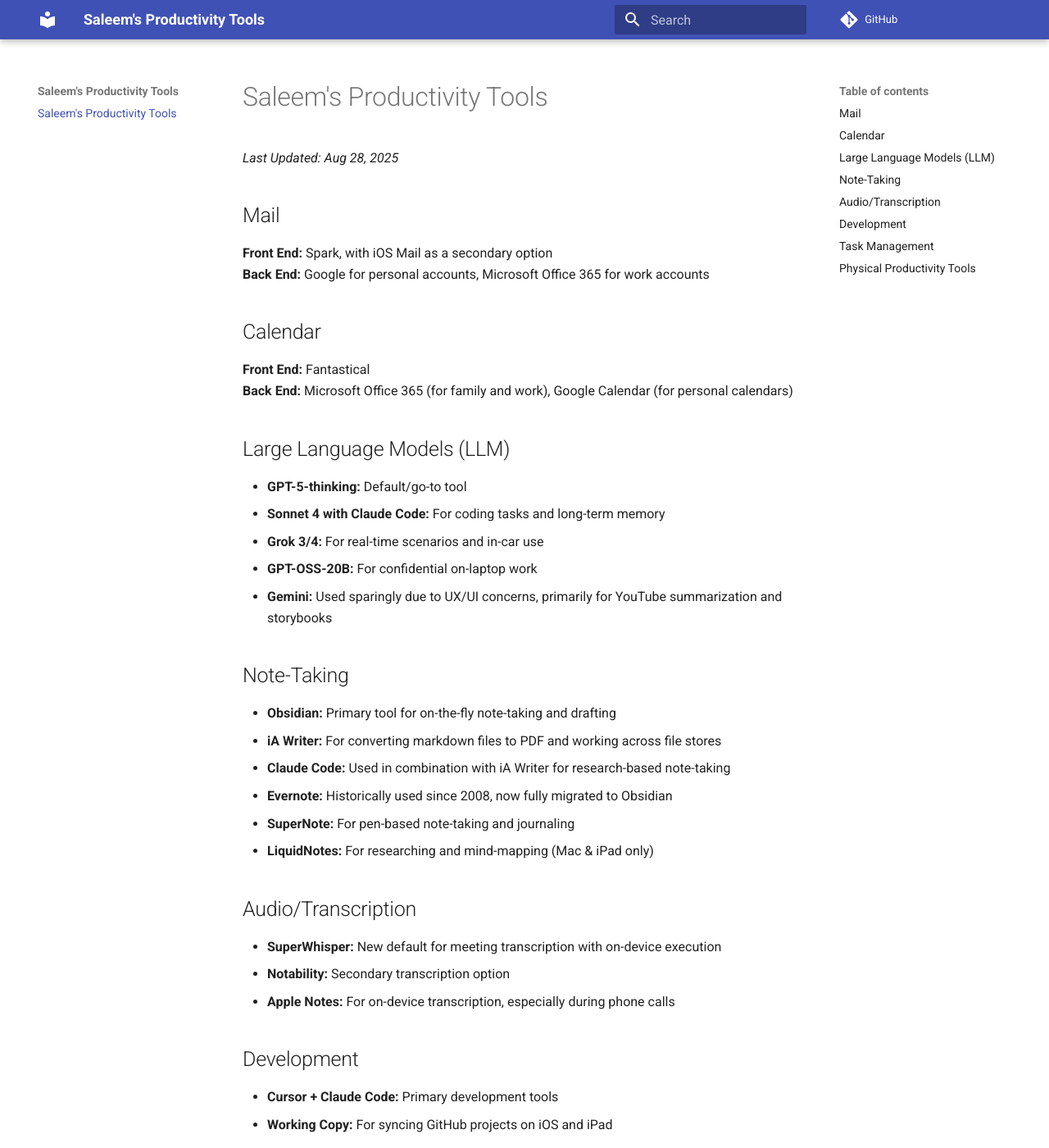
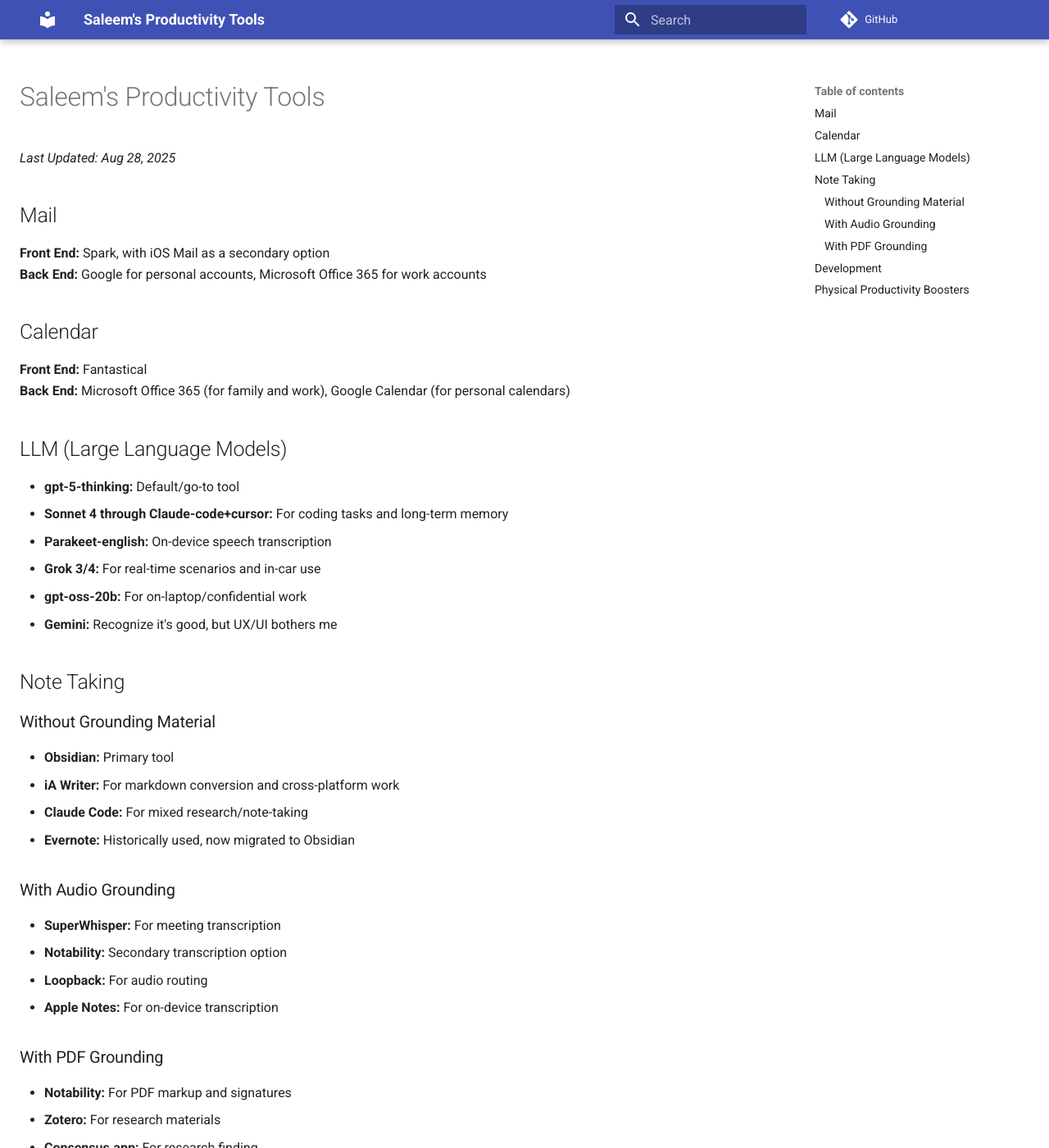
Before and after one commit to saleemh/productivity-tools, an MkDocs documentation site: the page built from docs/index.md, in a window 1280 px wide and 1400 px high. Shown: the whole window at 82% size. Built offline with MkDocs 1.6.1 and Material for MkDocs 9.7.7, drawn with Linux system fonts in a browser that asks for light colours; comment, search, counter and statistics services are not loaded; some of the changed text lies outside the part shown.

Commit message:
Fix navigation sidebar and complete Notion content migration
- Add CSS to completely hide navigation sidebar
- Reorganize Note Taking section with proper subsections:
  - Without Grounding Material
  - With Audio Grounding
  - With PDF Grounding
- Add missing tools: Parakeet-english, Loopback, Zotero, Consensus.app, NotebookLM
- Fix LLM section title and descriptions to match Notion exactly
- Remove Task Management section (not in current Notion)
- Update Physical Tools to match current Notion list

🤖 Generated with [Claude Code](https://claude.ai/code)

Co-Authored-By: Claude <noreply@anthropic.com>

```diff
--- a/docs/index.md
+++ b/docs/index.md
@@ -12,46 +12,45 @@
 **Front End:** Fantastical
 **Back End:** Microsoft Office 365 (for family and work), Google Calendar (for personal calendars)
 
-## Large Language Models (LLM)
+## LLM (Large Language Models)
 
-- **GPT-5-thinking:** Default/go-to tool
-- **Sonnet 4 with Claude Code:** For coding tasks and long-term memory
+- **gpt-5-thinking:** Default/go-to tool
+- **Sonnet 4 through Claude-code+cursor:** For coding tasks and long-term memory
+- **Parakeet-english:** On-device speech transcription
 - **Grok 3/4:** For real-time scenarios and in-car use
-- **GPT-OSS-20B:** For confidential on-laptop work
-- **Gemini:** Used sparingly due to UX/UI concerns, primarily for YouTube summarization and storybooks
+- **gpt-oss-20b:** For on-laptop/confidential work
+- **Gemini:** Recognize it's good, but UX/UI bothers me
 
-## Note-Taking
+## Note Taking
 
-- **Obsidian:** Primary tool for on-the-fly note-taking and drafting
-- **iA Writer:** For converting markdown files to PDF and working across file stores
-- **Claude Code:** Used in combination with iA Writer for research-based note-taking
-- **Evernote:** Historically used since 2008, now fully migrated to Obsidian
-- **SuperNote:** For pen-based note-taking and journaling
-- **LiquidNotes:** For researching and mind-mapping (Mac & iPad only)
+### Without Grounding Material
+- **Obsidian:** Primary tool
+- **iA Writer:** For markdown conversion and cross-platform work
+- **Claude Code:** For mixed research/note-taking
+- **Evernote:** Historically used, now migrated to Obsidian
 
-## Audio/Transcription
+### With Audio Grounding
+- **SuperWhisper:** For meeting transcription
+- **Notability:** Secondary transcription option
+- **Loopback:** For audio routing
+- **Apple Notes:** For on-device transcription
 
-- **SuperWhisper:** New default for meeting transcription with on-device execution
-- **Notability:** Secondary transcription option
-- **Apple Notes:** For on-device transcription, especially during phone calls
+### With PDF Grounding
+- **Notability:** For PDF markup and signatures
+- **Zotero:** For research materials
+- **Consensus.app:** For research finding
+- **NotebookLM:** For text-to-audio summarization
 
 ## Development
 
 - **Cursor + Claude Code:** Primary development tools
 - **Working Copy:** For syncing GitHub projects on iOS and iPad
 
-## Task Management
-
-- **Things**
-- **AnyList:** For groceries and family lists
-
-## Physical Productivity Tools
+## Physical Productivity Boosters
 
 - **Anker** 5k wireless battery pack
 - **Logitech Keys-to-Go 2** keyboard
-- **Moft** snap tripod and iPad Dynamic Folio
+- **Moft** snap tripod and iPad Folio
 - **Full Windsor** Magnetic Flatware
 - **Logitech 4k Brio** camera
-- **Sony 1000XM6** headphones
-- **Leatherman Charge+TTI** multi-tool
-- **Peak Design** bags
+- **EDC** flashlight
--- /dev/null
+++ b/docs/stylesheets/extra.css
@@ -0,0 +1,14 @@
+/* Hide the navigation sidebar completely */
+.md-sidebar--primary {
+    display: none;
+}
+
+/* Adjust main content to take full width */
+.md-main__inner {
+    margin-left: 0;
+}
+
+/* Adjust content container */
+.md-content {
+    margin-left: 0;
+}
--- a/mkdocs.yml
+++ b/mkdocs.yml
@@ -19,6 +19,8 @@ markdown_extensions:
   - tables
   - toc:
       permalink: true
+extra_css:
+  - stylesheets/extra.css
 plugins:
   - search
 # nav:
```
